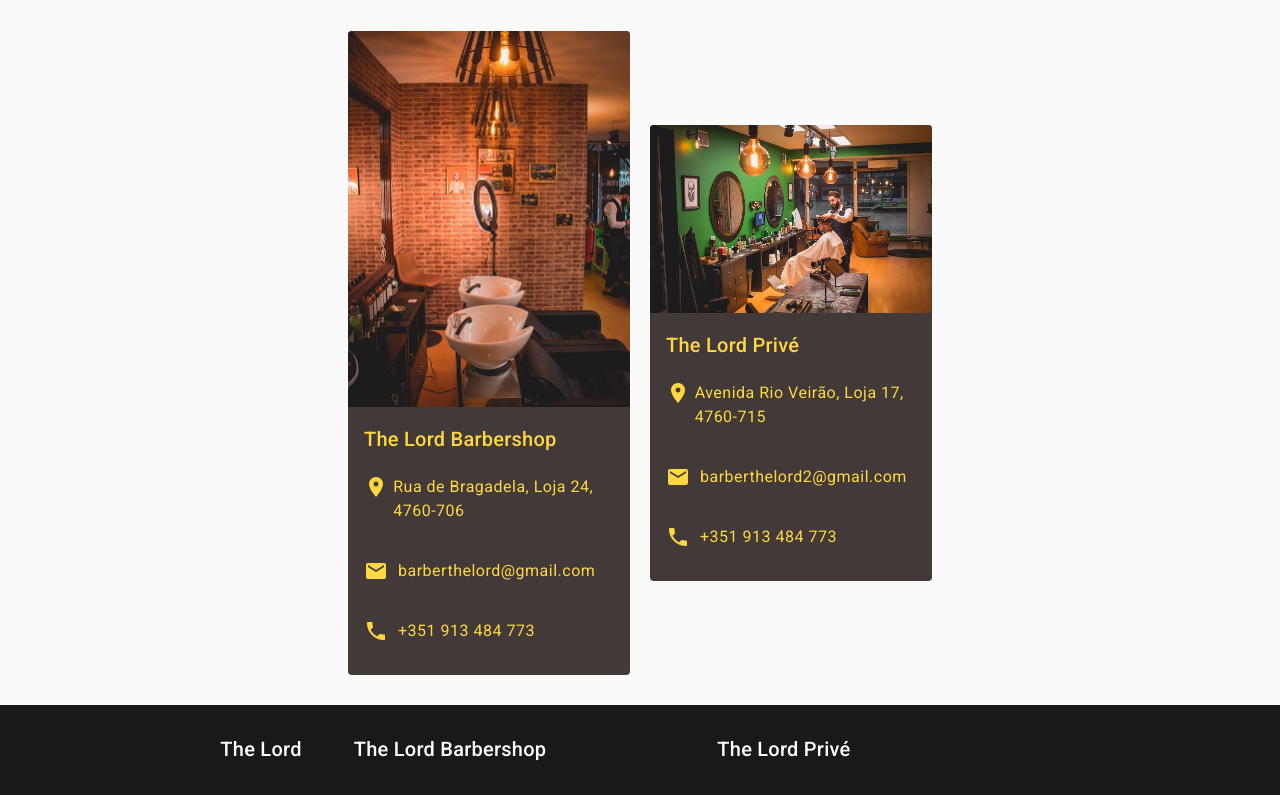
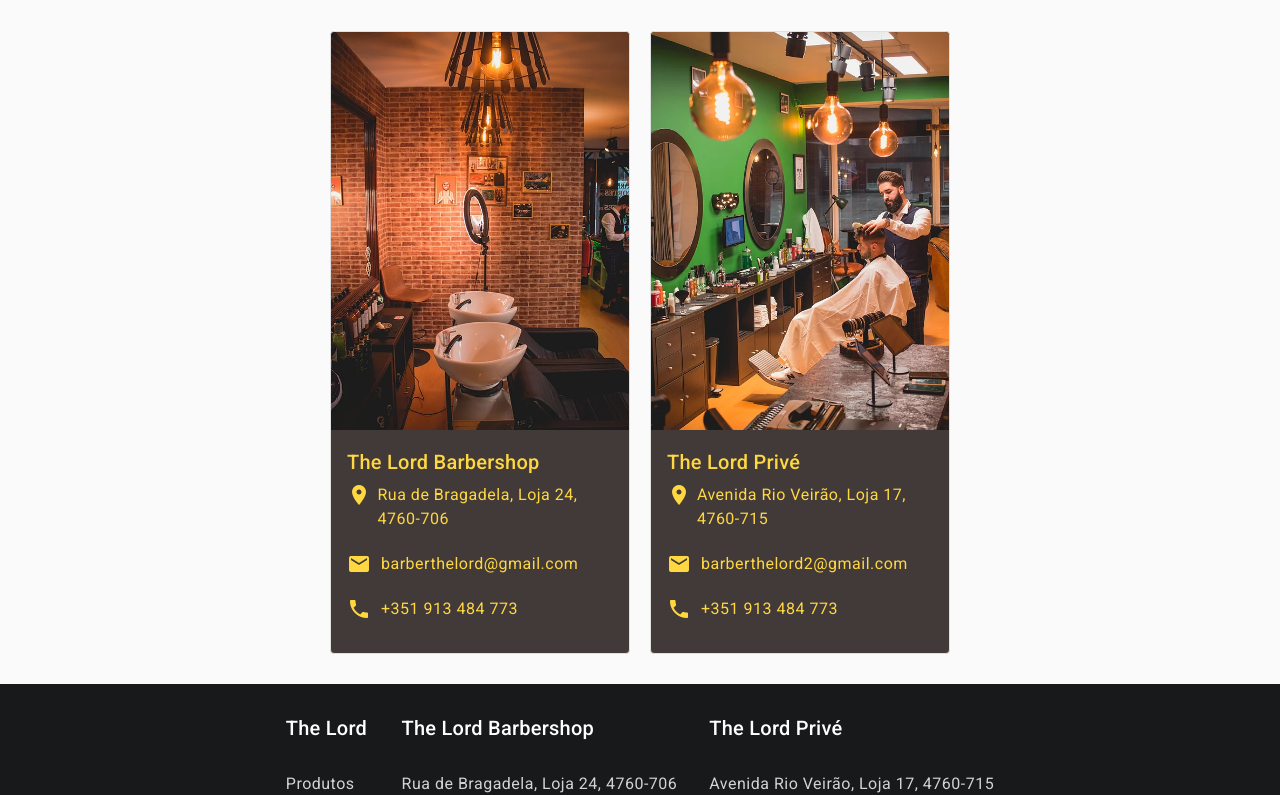
Before and after one commit to joaofernandes450/the-lord-barbershop, an Angular app: page / in a window 1280 px wide. Shown: the part 880-1675 px from the top of the page. Built offline with nearby package versions, Linux system fonts and the light colour scheme.

Commit message:
Improvements

```diff
--- a/src/app/components/footer/footer.component.scss
+++ b/src/app/components/footer/footer.component.scss
@@ -9,7 +9,7 @@
     padding: 0;
 }
 
-mat-list-item {
+.mat-line {
     color: lightgrey !important;
     min-width: 100%;
 }
--- a/src/app/components/homepage/homepage.component.html
+++ b/src/app/components/homepage/homepage.component.html
@@ -1,18 +1,31 @@
-<div class="homepage-container" style="height: 100%;">
+<div class="homepage-container" style="height: 100%">
   <section class="site-header">
     <div class="logo" fxLayout fxLayoutAlign="center ">
       <div class="header-logo-left" fxFlex fxLayoutAlign="center center">
-                <img src="assets/logo.png">
+        <img src="assets/logo.png" />
       </div>
 
-            <div class="header-slider" fxFlex="30%" fxFlex.lt-md="100%" fxLayoutAlign="center stretch">
-                <div class="header-slider-container" fxFlex fxLayout="column" fxLayoutAlign="space-evenly center">
+      <div
+        class="header-slider"
+        fxFlex="30%"
+        fxFlex.lt-md="100%"
+        fxLayoutAlign="center stretch"
+      >
+        <div
+          class="header-slider-container"
+          fxFlex
+          fxLayout="column"
+          fxLayoutAlign="space-evenly center"
+        >
           <div class="temp">
-                        <img src="assets/temp.png" style="width: 100%;">
+            <img src="assets/temp.png" style="width: 100%" />
           </div>
           <div>
-                        <p>Multiline text Multiline text Multiline text Multiline text Multiline text Multiline text
-                            Multiline text Multiline text Multiline text </p>
+            <p>
+              Multiline text Multiline text Multiline text Multiline text
+              Multiline text Multiline text Multiline text Multiline text
+              Multiline text
+            </p>
             <!-- <p>Multiline text Multiline text Multiline text Multiline text Multiline text Multiline text
                             Multiline text Multiline text Multiline text </p> -->
           </div>
@@ -31,7 +44,7 @@
             </div> -->
 
       <div class="header-logo-right" fxFlex fxLayoutAlign="center center">
-                <img src="assets/logo.png">
+        <img src="assets/logo.png" />
       </div>
 
       <!-- <div class="the-lord" fxLayout="column" fxLayoutAlign="center center" fxLayoutGap="20px">
@@ -53,35 +66,117 @@
     <div #stores class="stores">
       <h1>AS NOSSAS BARBEARIAS</h1>
       <div class="stores-container mat-elevation-z0">
-                <div class="store-layout" fxFlex fxLayout fxLayoutAlign="center center" fxLayoutGap="20px"
-                    fxLayout.lt-sm="column">
-                    <mat-card class="mat-elevation-z0" *ngFor="let store of availableStores" (click)="openStore(store)">
-                        <img mat-card-image src="{{store.image}}">
+        <div
+          class="store-layout"
+          fxFlex
+          fxLayout
+          fxLayoutAlign="center "
+          fxLayoutGap="20px"
+          fxLayout.lt-sm="column"
+        >
+          <mat-card
+            appearance="outlined"
+            class="mat-elevation-z0 store-card"
+            *ngFor="let store of availableStores"
+            (click)="openStore(store)"
+          >
+            <img mat-card-image src="{{ store.image }}" />
             <mat-card-content>
-                            <div class="text-content" fxLayout="column" fxLayoutGap="20px"
-                                fxLayoutAlign="space-between start">
-                                <h2>{{store.name}}</h2>
+              <div
+                class="text-content"
+                fxLayout="column"
+                fxLayoutGap="5px"
+                fxLayoutAlign="space-between start"
+              >
+                <h2>{{ store.name }}</h2>
                 <div fxLayout fxLayoutGap="10px">
                   <mat-icon>place</mat-icon>
-                                    <h4>{{store.address}}</h4>
+                  <h4>{{ store.address }}</h4>
                 </div>
                 <div fxLayout fxLayoutGap="10px">
                   <mat-icon>email</mat-icon>
-                                    <h4>{{store.email}}</h4>
+                  <h4>{{ store.email }}</h4>
                 </div>
                 <div fxLayout fxLayoutGap="10px">
                   <mat-icon>phone</mat-icon>
-                                    <h4>{{store.phoneNumber}}</h4>
+                  <h4>{{ store.phoneNumber }}</h4>
                 </div>
-                                <!-- <div class="card-socials">
-                                    <button mat-flat-button color="accent">
-                                        <mat-icon>arrow_forward</mat-icon>
-                                    </button>
-                                </div> -->
               </div>
             </mat-card-content>
           </mat-card>
+
+          <!-- <mat-card
+            appearance="outlined"
+            class="mat-elevation-z0 store-card"
+            *ngFor="let store of availableStores"
+            (click)="openStore(store)"
+          >
+            <mat-card-header>
+              <mat-card-title>{{ store.name }}</mat-card-title>
+            </mat-card-header>
+            <img mat-card-image src="{{ store.image }}" />
+            <mat-card-content>
+              <div
+                class="text-content"
+                fxLayout="column"
+                fxLayoutGap="20px"
+                fxLayoutAlign="space-between start"
+              >
+                <h2>{{ store.name }}</h2>
+                <div fxLayout fxLayoutGap="10px">
+                  <mat-icon>place</mat-icon>
+                  <h4>{{ store.address }}</h4>
                 </div>
+                <div fxLayout fxLayoutGap="10px">
+                  <mat-icon>email</mat-icon>
+                  <h4>{{ store.email }}</h4>
+                </div>
+                <div fxLayout fxLayoutGap="10px">
+                  <mat-icon>phone</mat-icon>
+                  <h4>{{ store.phoneNumber }}</h4>
+                </div>
+              </div>
+            </mat-card-content>
+          </mat-card> -->
+        </div>
+
+        <!-- <div
+          class="store-layout"
+          fxFlex
+          fxLayout
+          fxLayoutAlign="center center"
+          fxLayoutGap="20px"
+          fxLayout.lt-sm="column"
+        >
+          <mat-card
+            appearance="outlined"
+            class="mat-elevation-z0 example-card"
+            *ngFor="let store of availableStores"
+            (click)="openStore(store)"
+          >
+            <mat-card-header>
+              <mat-card-title-group>
+                <mat-card-title>{{ store.name }}</mat-card-title>
+                <mat-card-subtitle>Extra large</mat-card-subtitle>
+                <img mat-card-xl-image src="{{ store.image }}" />
+              </mat-card-title-group>
+            </mat-card-header>
+            <mat-card-content>
+              <div fxLayout fxLayoutGap="10px">
+                <mat-icon>place</mat-icon>
+                <h4>{{ store.address }}</h4>
+              </div>
+              <div fxLayout fxLayoutGap="10px">
+                <mat-icon>email</mat-icon>
+                <h4>{{ store.email }}</h4>
+              </div>
+              <div fxLayout fxLayoutGap="10px">
+                <mat-icon>phone</mat-icon>
+                <h4>{{ store.phoneNumber }}</h4>
+              </div>
+            </mat-card-content>
+          </mat-card>
+        </div> -->
         <!-- <mat-grid-list cols="2" [gutterSize]="'10px'">
                     <mat-grid-tile *ngFor="let card of cards | async" [colspan]="card.cols" [rowspan]="card.rows">
                         <mat-card class="mat-elevation-z0" (click)="storeClicked(card)">
--- a/src/app/components/homepage/homepage.component.scss
+++ b/src/app/components/homepage/homepage.component.scss
@@ -61,7 +61,7 @@
 }
 
 .stores h1:after {
-    content: '';
+  content: "";
   background: #333;
   display: block;
   height: 3px;
@@ -76,20 +76,28 @@
   margin-right: auto;
 }
 
-mat-card {
-    max-width: 250px;
+/* TODO(mdc-migration): The following rule targets internal classes of card that may no longer apply for the MDC version.*/
+.store-card {
+  max-width: 300px;
   background: #423a38;
-    -webkit-transition:  0.3s ease-out;
-    -moz-transition:  0.3s ease-out;
-    transition:  0.3s ease-out;
+  -webkit-transition: 0.3s ease-out;
+  -moz-transition: 0.3s ease-out;
+  transition: 0.3s ease-out;
   cursor: pointer;
+  img {
+    object-fit: cover; /*this makes the image in src fit to the size specified below*/
+    width: 100%; /* Here you can use wherever you want to specify the width and also the height of the <img>*/
+    height: 80%;
+  }
 }
 
 .text-content {
+  margin-top: 16px;
   color: #ffd740;
 }
 
-mat-card:hover {
+/* TODO(mdc-migration): The following rule targets internal classes of card that may no longer apply for the MDC version.*/
+.store-card:hover {
   cursor: pointer;
   background: #ffd740;
   -webkit-transition: background 0.3s ease;
@@ -97,7 +105,8 @@
   transition: background 0.3s ease;
 }
 
-mat-card:hover .text-content {
+/* TODO(mdc-migration): The following rule targets internal classes of card that may no longer apply for the MDC version.*/
+.store-card:hover .text-content {
   color: #423a38;
 }
 
@@ -127,6 +136,7 @@
 // }
 
 @media (hover: none) {
+  /* TODO(mdc-migration): The following rule targets internal classes of card that may no longer apply for the MDC version.*/
   mat-card-content {
     visibility: visible;
   }
@@ -147,7 +157,7 @@
 /* Medium and below screens */
 @media (max-width: 768px) {
   .header-logo-left,
-    .header-logo-right{
+  .header-logo-right {
     display: none !important;
   }
   .scroll-section-button {
@@ -161,3 +171,8 @@
     width: 75% !important;
   }
 }
+
+.example-card {
+  max-width: 400px;
+  margin-bottom: 8px;
+}
--- a/src/app/components/homepage/homepage.component.ts
+++ b/src/app/components/homepage/homepage.component.ts
@@ -1,6 +1,6 @@
 import { BreakpointObserver, Breakpoints } from '@angular/cdk/layout';
 import { Component, OnInit } from '@angular/core';
-import { MatLegacyDialog as MatDialog } from '@angular/material/legacy-dialog';
+import { MatDialog } from '@angular/material/dialog';
 import { Router } from '@angular/router';
 import { map } from 'rxjs/operators';
 import { Store } from 'src/app/data/stores';
--- a/src/app/components/navigation/navigation.component.scss
+++ b/src/app/components/navigation/navigation.component.scss
@@ -20,7 +20,7 @@
   color: white;
 }
 
-.navigation-bar .mat-flat-button {
+.navigation-bar .mat-mdc-unelevated-button {
   background-color: goldenrod;
   color: white;
 }
@@ -44,6 +44,7 @@
   width: 100%;
 }
 
+/* TODO(mdc-migration): The following rule targets internal classes of button that may no longer apply for the MDC version. */
 ::ng-deep .mat-button-focus-overlay {
   background-color: transparent!important;
 }
--- a/src/app/components/store/store.component.html
+++ b/src/app/components/store/store.component.html
@@ -21,7 +21,7 @@
 
             <div class="history-store-text">
                 <p>The Lord Barbershop é uma barbearia para o Homem Moderno, no mercado desde 2019.</p>
-                <p>Começou numa pequena aldeia onde a grande maioria estava habituada a “antiga” e típica barbearia.</p>
+                <p>Começou numa pequena aldeia onde a grande maioria estava habituada à “antiga” e típica barbearia.</p>
                 <p>Com o objetivo de alterar esse paradigma, nasceu uma barbearia, com espaço de lazer, com serviços de
                     beleza, oferecendo assim o melhor conforto para o cliente.</p>
             </div>
@@ -80,7 +80,7 @@
         <div class="services-container">
             <div class="service-grid" fxLayout="row wrap" fxLayoutAlign="center center" fxLayoutGap="20px grid">
                 <div fxFlex="30%" fxFlex.xs="100%" fxFlex.sm="30%" *ngFor="let num of [1,2,3,4,5,6,7]">
-                    <mat-card class="service-card mat-elevation-z4">
+                    <mat-card appearance="outlined" class="service-card mat-elevation-z4">
                         <img src="assets/logo.png">
                         <mat-card-content fxLayout="column" fxLayoutAlign="center center" fxLayoutGap="20px">
                             <div class="service-type">
```
Also changed, not shown: src/app/app.module.ts (+5 -5 lines), 1 other file (tests, documents, lock files or other folders). Lines whose indentation alone changed are shown as unchanged.
